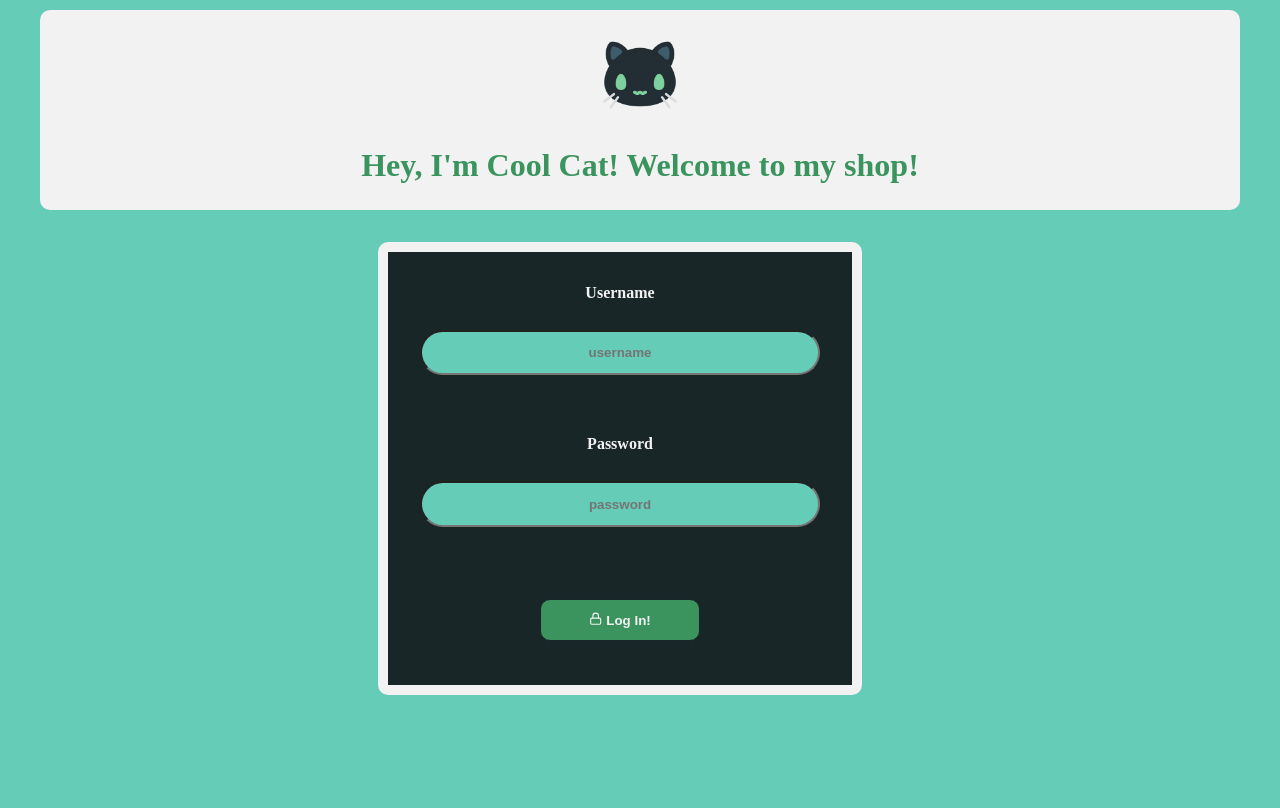
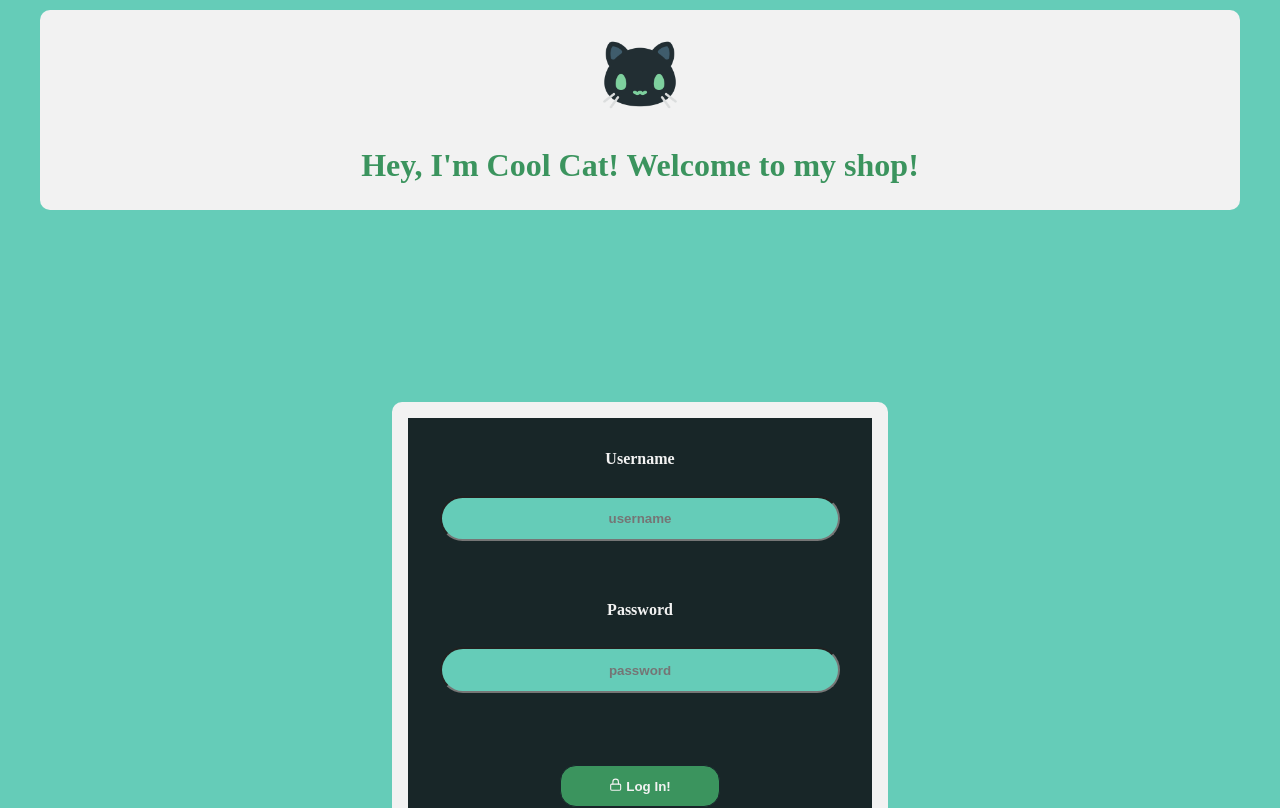
Before and after one commit to JamesSalcedo001/cool_cat_store, a React (Vite) app in the folder client/: page /log_in in a window 1280 px wide. Shown: the top 808 px of the page. Built offline with nearby package versions, Linux system fonts and the light colour scheme; no server answers.

Commit message:
fixed alignment issue with login form

```diff
--- a/client/src/App.css
+++ b/client/src/App.css
@@ -681,6 +681,7 @@ body {
     border-radius: 50%;
     height: auto;
     width: 50%;
+    margin: auto;
     max-width: 50%;
     margin-bottom: 2rem;
     padding: 3rem;
@@ -710,6 +711,29 @@ body {
     padding: 2rem;
     text-align: center;
 }
+
+.user-buttons {
+    background-color: #f2f2f2;
+    color: #182628;
+    font-weight: bolder;
+    padding: 0.75rem 1.5rem;
+    border: #f2f2f2 solid 1px;
+    cursor: pointer;
+    margin-inline: 1rem;
+    margin-top: 3.5rem;
+    margin-bottom: 0.3rem;
+    min-width: 7rem;
+    max-width: 40%;
+    border-radius: 0.9rem;
+    cursor: pointer;
+    transition: background-color 0.3s ease;
+}
+
+.user-buttons:hover {
+    background-color: #182628;
+    color: #f2f2f2;
+}
+
 
 
 .headerDiv {
@@ -743,10 +767,8 @@ body {
 
 
 .nav-buttons {
-    /* margin-inline: 1em; */
     min-width: 15rem;
     padding: 2vh;
-    /* flex-grow: 1; */
     background-color: #18262b;
     color: #f2f2f2;
     border-radius: 3vw;
@@ -878,8 +900,10 @@ body {
 
 
 .login-div {
+    margin-top: 10rem;
     display: flex;
     justify-content: center;
+    flex-direction: column;
     align-items: center;
     padding: 2em;
     border-radius: 10px;
@@ -890,7 +914,7 @@ body {
     color: #f2f2f2;
     text-align: center;
     background-color: #182628;
-    border: #f2f2f2 10px solid;
+    border: #f2f2f2 1rem solid;
     width: 100%;
     max-width: 400px;
     display: flex;
@@ -919,10 +943,9 @@ body {
     margin: auto;
     margin-top: 3%;
     width: 40%;
-    border-radius: 10px;
+    border-radius: 1rem;
     border:#18262b 1px solid;
-    min-width: 1%;
-    max-width: 40%;
+    min-width: 9rem;
     background-color:  #3b945e;
     color: #f2f2f2;
     cursor: pointer;
```
